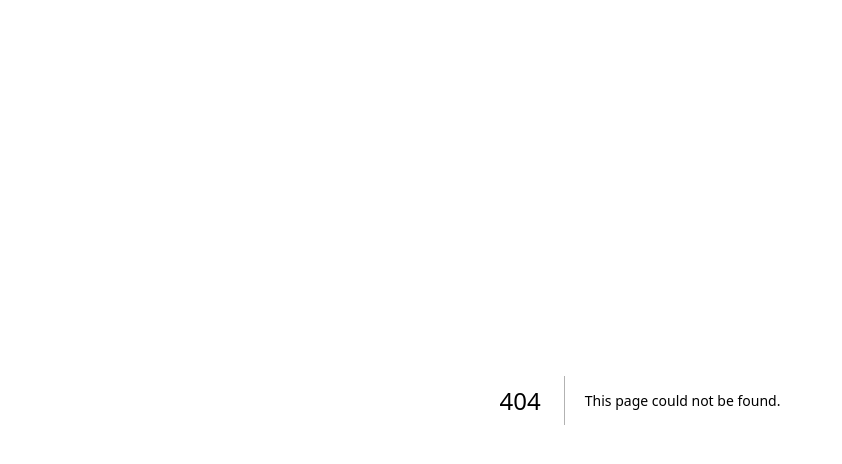
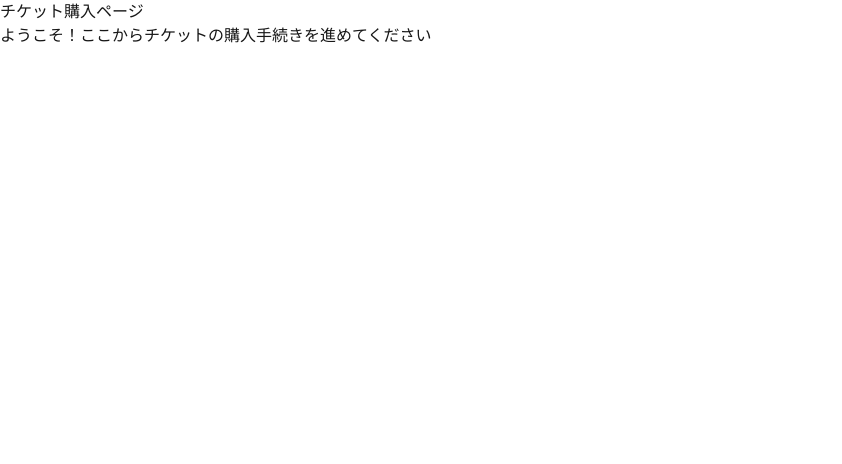
Before and after one commit to okb97/virtual-waiting-room, a Next.js app in the folder frontend/: page /purchase in a window 1280 px wide. Before the commit this address had no page. Shown: the top 464 px of the page, without its empty margins (0-842 px from the left). Built offline with nearby package versions, Linux system fonts and the light colour scheme.

Commit message:
create purchase/page.ts

```diff
--- a/frontend/src/app/page.tsx
+++ b/frontend/src/app/page.tsx
@@ -31,6 +31,21 @@ export default function Home() {
       const data = await res.json()
       setPosition(data.position)
       setWaitTime(data.waitTime)
+      if(data.position == 1){
+        console.log("あなたの版が来ました！チケット購入ページへ移動します。")
+        clearInterval(interval)
+
+        const checkInRes = await fetch(`/api/checkin`,{
+          method:'DELETE'
+        })
+
+        if(checkInRes.ok){
+          window.location.href = '/purchase';
+        }
+        else{
+          console.error("キューの削除に失敗しました")
+        }
+      }
     },30000)
     return () => clearInterval(interval)
   },[ticketId])
--- /dev/null
+++ b/frontend/src/app/purchase/page.tsx
@@ -0,0 +1,10 @@
+'use client'
+
+export default function PurchasePage(){
+    return (
+        <main>
+            <h1>チケット購入ページ</h1>
+            <p>ようこそ！ここからチケットの購入手続きを進めてください</p>
+        </main>
+    )
+}
```
